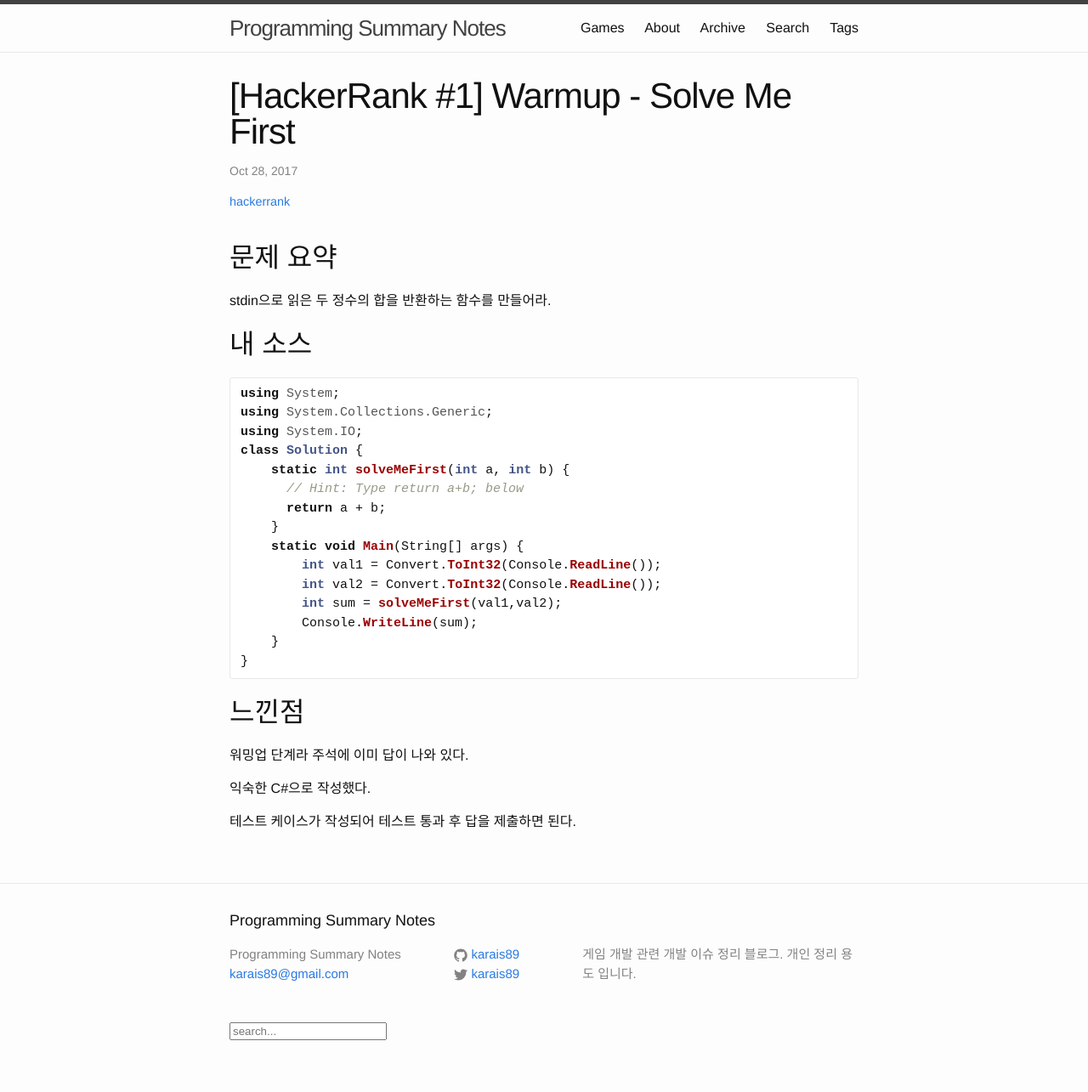
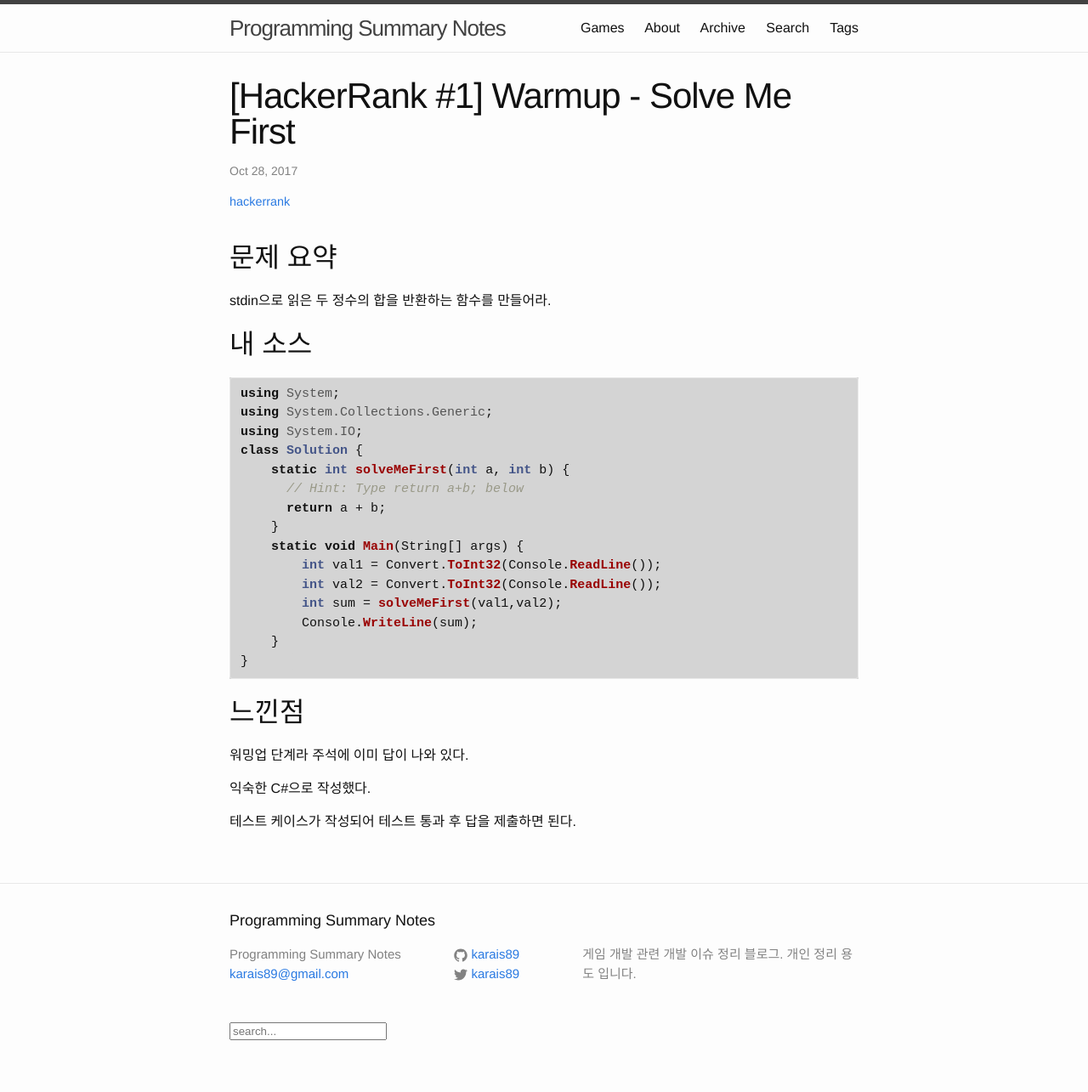
Before and after one commit to karais89/karais89.github.io_back, a Jekyll site: the page built from _posts/2017-10-29-HackerRank-Warmup-Solve-Me-First.markdown, in a window 1280 px wide. Shown: the whole page at 85% size. Built offline with Jekyll 4.4.1, drawn with Linux system fonts in a browser that asks for light colours; comment, search, counter and statistics services are not loaded.

Commit message:
rgb(212, 212, 212)

```diff
--- a/_sass/minima/_base.scss
+++ b/_sass/minima/_base.scss
@@ -132,7 +132,7 @@ code {
   font-size: 15px;
   border: 1px solid $grey-color-light;
   border-radius: 3px;
-  background-color: #fff;
+  background-color: rgb(212, 212, 212);
 }
 
 code {
--- a/_sass/minima/_syntax-highlighting.scss
+++ b/_sass/minima/_syntax-highlighting.scss
@@ -6,7 +6,7 @@
   @extend %vertical-rhythm;
 
   .highlighter-rouge & {
-    background: #fff;
+    background: rgb(212, 212, 212);;
   }
 
   .c     { color: #998; font-style: italic } // Comment
```
